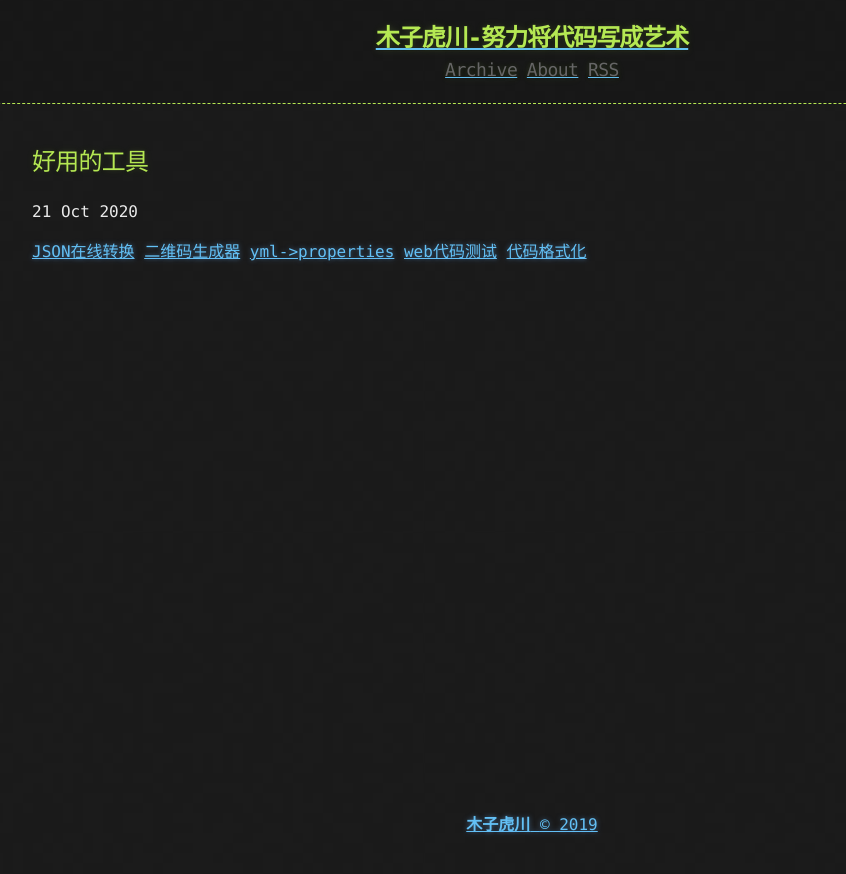
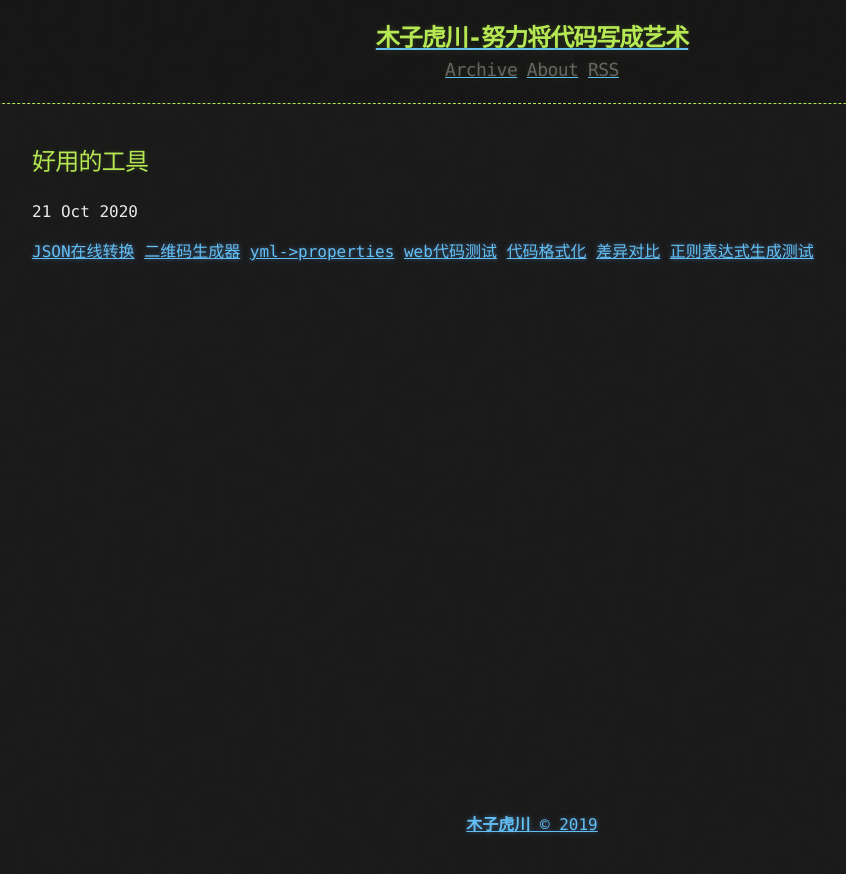
Before and after one commit to panderandstrawberry/panderandstrawberry.github.io, a Jekyll site: the page built from _posts/2020-10-21-好用的工具.md, in a window 1280 px wide. Shown: the top 874 px of the page, without its empty margins (108-954 px from the left). Built offline with Jekyll 4.4.1, drawn with Linux system fonts in a browser that asks for light colours.

Commit message:
在线工具添加

```diff
--- a/_posts/2020-10-21-好用的工具.md
+++ b/_posts/2020-10-21-好用的工具.md
@@ -3,3 +3,5 @@
 [yml->properties](https://www.toyaml.com/index.html)
 [web代码测试](https://jsfiddle.net/)
 [代码格式化](http://tool.oschina.net/codeformat/java)
+[差异对比](https://www.diffchecker.com/diff)
+[正则表达式生成测试](https://www.sojson.com/regex/generate)
```
